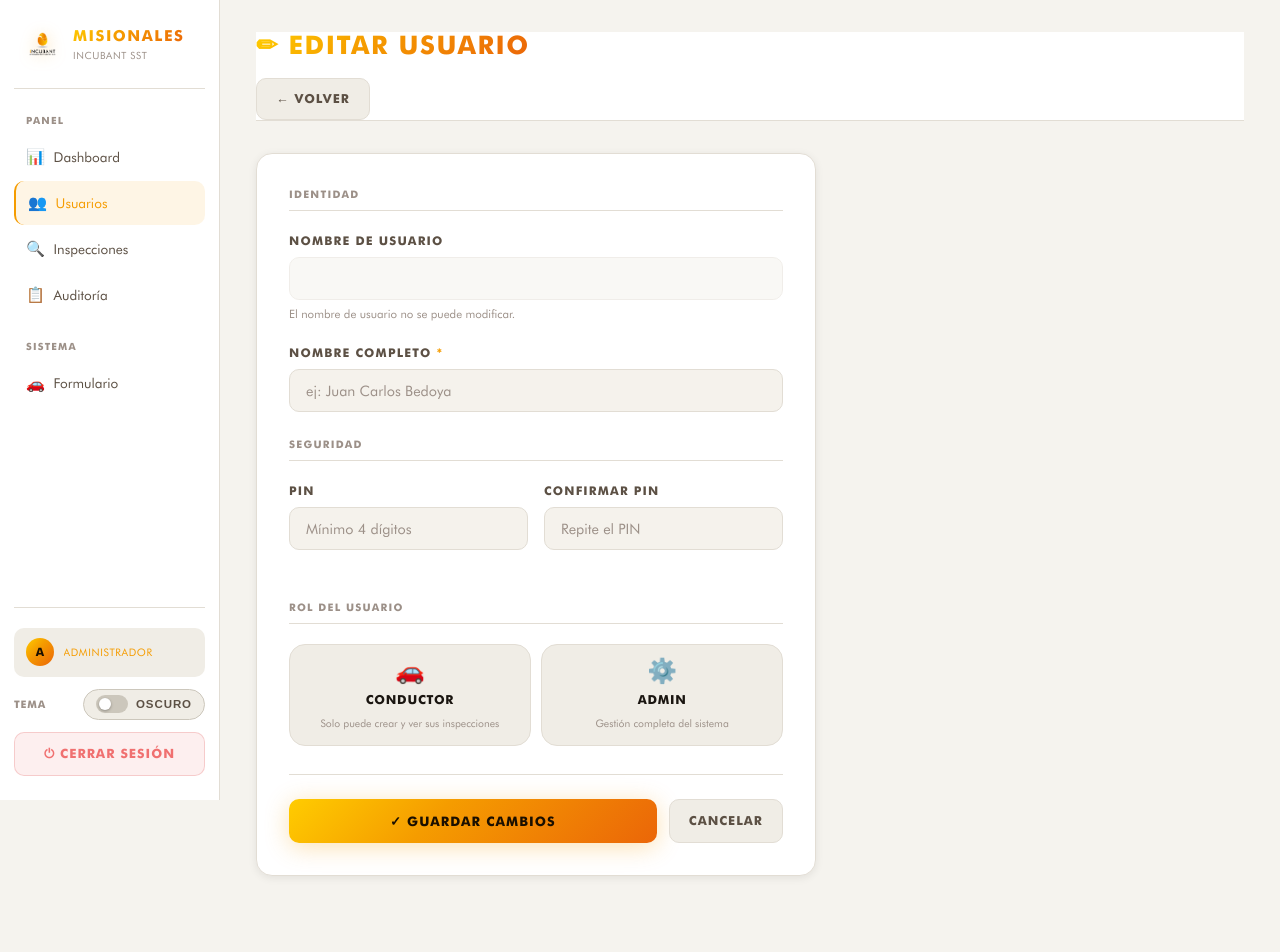
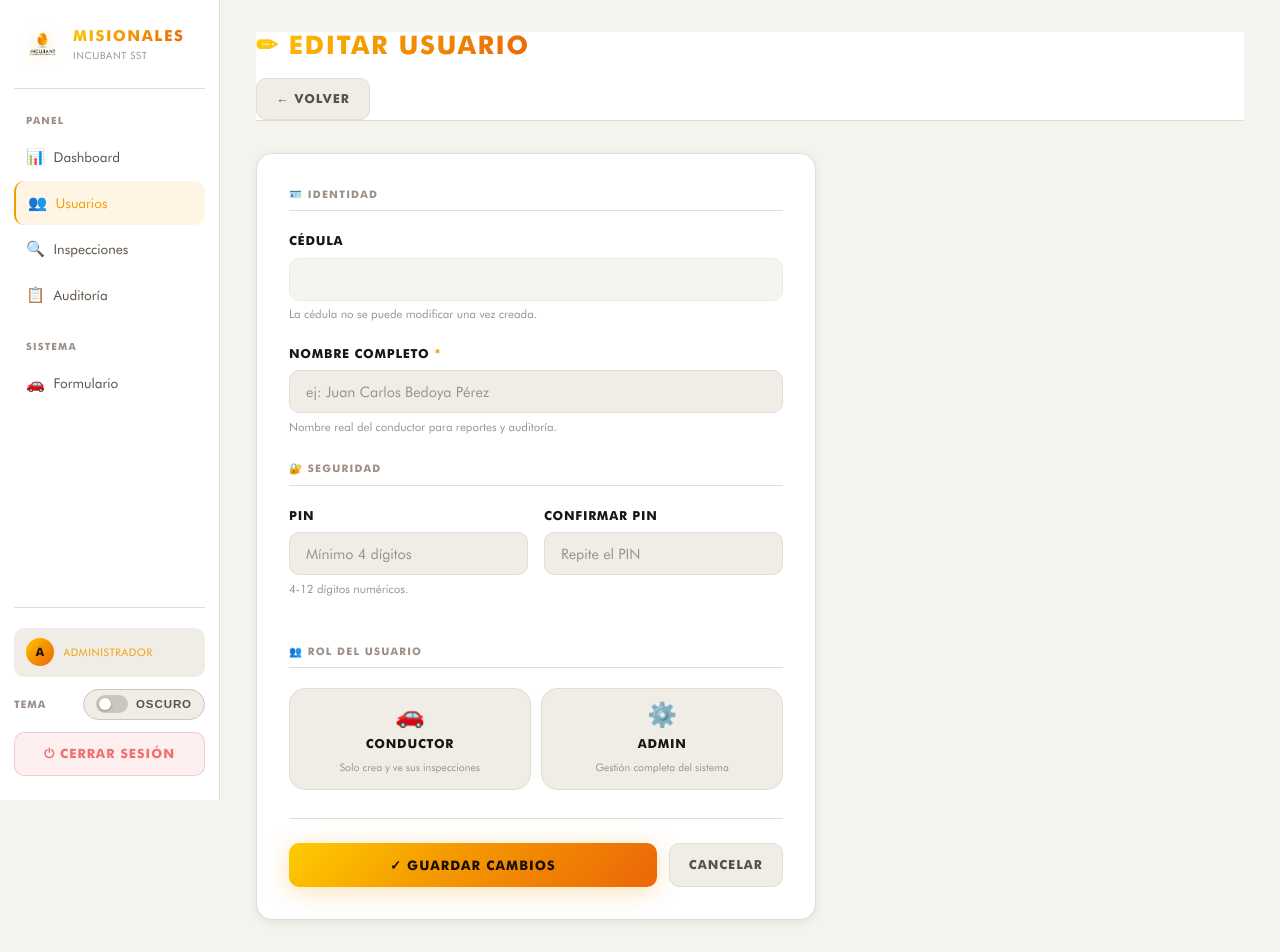
Before and after one commit to Sant-Beco/Misionales, a Python web app: template app/templates/admin/usuario_form.html in a window 1280 px wide. Before the commit the page ends 876 px from the top, so only its background shows below. Run offline with Jinja, Linux system fonts and the light colour scheme; the template is opened without the code that fills it, so the values that code supplies are empty.

Commit message:
añadiendo usuario form admin el campo cedula

```diff
--- a/app/templates/admin/usuario_form.html
+++ b/app/templates/admin/usuario_form.html
@@ -75,7 +75,7 @@
     }
     .btn-back:hover { border-color: var(--amber); color: var(--amber); }
 
-    /* ══ FORM CARD — usa var(--card-bg) para responder al tema ══ */
+    /* ══ FORM CARD ══ */
     .form-card {
       background: var(--card-bg);
       border: 1px solid var(--border);
@@ -90,7 +90,7 @@
     .alert-info { background: rgba(245,156,0,0.07); border: 1px solid rgba(245,156,0,0.2); border-radius: var(--r-md); padding: 0.75rem 1rem; font-size: 0.82rem; color: var(--amber); margin-bottom: 1.5rem; display: flex; align-items: center; gap: 0.5rem; }
     .alert-warn { background: rgba(220,60,60,0.07); border: 1px solid rgba(220,60,60,0.2); border-radius: var(--r-md); padding: 0.75rem 1rem; font-size: 0.82rem; color: #f07070; margin-bottom: 1.5rem; display: flex; align-items: center; gap: 0.5rem; }
 
-    /* ══ SECTION DIVIDER dentro del card ══ */
+    /* ══ SECTION DIVIDER ══ */
     .form-section-title {
       font-size: 0.65rem; font-weight: 700; letter-spacing: 0.12em;
       text-transform: uppercase; color: var(--text3);
@@ -101,6 +101,10 @@
 
     /* ══ FORM GROUPS ══ */
     .form-group { margin-bottom: 1.25rem; }
+    .form-label { display: block; font-size: 0.78rem; font-weight: 700; letter-spacing: 0.06em; text-transform: uppercase; color: var(--text); margin-bottom: 0.4rem; }
+    .form-input { width: 100%; padding: 0.75rem 1rem; background: var(--bg-3); border: 1px solid var(--border); border-radius: var(--r-md); color: var(--text); font-family: inherit; font-size: 0.9rem; transition: all 0.2s; }
+    .form-input:focus { outline: none; border-color: var(--amber); background: var(--bg-2); box-shadow: 0 0 0 3px rgba(245,156,0,0.08); }
+    .form-input:disabled { opacity: 0.5; cursor: not-allowed; }
     .form-hint { font-size: 0.72rem; color: var(--text3); margin-top: 0.3rem; }
     .required { color: var(--amber); }
     .form-row { display: grid; grid-template-columns: 1fr 1fr; gap: 1rem; }
@@ -202,7 +206,7 @@
     <div class="user-pill">
       <div class="user-avatar">{{ admin.nombre_visible[0]|upper if admin.nombre_visible else 'A' }}</div>
       <div style="overflow:hidden;min-width:0;">
-        <div class="user-name">{{ admin.nombre_visible or admin.nombre }}</div>
+        <div class="user-name">{{ admin.nombre_visible or admin.cedula }}</div>
         <div class="user-role">Administrador</div>
       </div>
     </div>
@@ -223,7 +227,7 @@
   <div class="topbar">
     <div>
       <div class="page-title">{{ '+ Nuevo usuario' if modo == 'crear' else '✏ Editar usuario' }}</div>
-      <div class="page-sub">{{ 'Registrar nuevo conductor o administrador' if modo == 'crear' else 'Modificar datos de ' + (usuario.nombre_visible or usuario.nombre) }}</div>
+      <div class="page-sub">{{ 'Registrar nuevo conductor o administrador' if modo == 'crear' else 'Modificar datos de ' + (usuario.nombre_visible or usuario.cedula) }}</div>
     </div>
     <a href="/admin/usuarios" class="btn-back">← Volver</a>
   </div>
@@ -231,7 +235,7 @@
   <div class="form-card">
 
     {% if modo == 'editar' %}
-    <div class="alert-info">ℹ️ Editando: <strong>{{ usuario.nombre }}</strong></div>
+    <div class="alert-info">ℹ️ Editando: <strong>{{ usuario.cedula }}</strong> — {{ usuario.nombre_visible or usuario.cedula }}</div>
     {% endif %}
     {% if modo == 'editar' and usuario.id == admin.id %}
     <div class="alert-warn">⚠️ Estás editando tu propio usuario. No te quites permisos de admin.</div>
@@ -242,33 +246,37 @@
       onsubmit="return validar()">
 
       <!-- SECCIÓN: Identidad -->
-      <div class="form-section-title">Identidad</div>
+      <div class="form-section-title">🪪 Identidad</div>
 
+      <!-- ✅ CÉDULA — ahora es el campo principal en crear -->
       {% if modo == 'crear' %}
       <div class="form-group">
-        <label class="form-label" for="nombre">Nombre de usuario <span class="required">*</span></label>
-        <input type="text" id="nombre" name="nombre" class="form-input"
-          placeholder="ej: conductor01" required autocomplete="off">
-        <div class="form-hint">Solo letras minúsculas, números y guiones bajos.</div>
+        <label class="form-label" for="cedula">Cédula <span class="required">*</span></label>
+        <input type="text" id="cedula" name="cedula" class="form-input"
+          placeholder="ej: 1234567890" required inputmode="numeric" pattern="[0-9]*"
+          minlength="5" maxlength="12" autocomplete="off" oninput="validarCedula()">
+        <div class="form-hint">5-12 dígitos numéricos. Identificador único de login.</div>
+        <div id="cedulaFeedback"></div>
       </div>
       {% else %}
       <div class="form-group">
-        <label class="form-label">Nombre de usuario</label>
-        <input type="text" class="form-input" value="{{ usuario.nombre }}" disabled
-          style="opacity:0.5; cursor:not-allowed;">
-        <div class="form-hint">El nombre de usuario no se puede modificar.</div>
+        <label class="form-label">Cédula</label>
+        <input type="text" class="form-input" value="{{ usuario.cedula }}" disabled
+          style="opacity:0.6; cursor:not-allowed;">
+        <div class="form-hint">La cédula no se puede modificar una vez creada.</div>
       </div>
       {% endif %}
 
       <div class="form-group">
         <label class="form-label" for="nombre_visible">Nombre completo <span class="required">*</span></label>
         <input type="text" id="nombre_visible" name="nombre_visible" class="form-input"
-          placeholder="ej: Juan Carlos Bedoya"
+          placeholder="ej: Juan Carlos Bedoya Pérez"
           value="{{ usuario.nombre_visible if modo == 'editar' else '' }}" required>
+        <div class="form-hint">Nombre real del conductor para reportes y auditoría.</div>
       </div>
 
       <!-- SECCIÓN: Seguridad -->
-      <div class="form-section-title">Seguridad</div>
+      <div class="form-section-title">🔐 Seguridad</div>
 
       <div class="form-row">
         <div class="form-group">
@@ -277,22 +285,22 @@
           </label>
           <input type="password" id="pin" name="pin" class="form-input"
             placeholder="Mínimo 4 dígitos" inputmode="numeric"
-            {% if modo == 'crear' %}required{% endif %} minlength="4"
+            {% if modo == 'crear' %}required{% endif %} minlength="4" maxlength="12"
             oninput="checkPin()">
           <div id="pinFeedback" class="form-hint">
-            {% if modo == 'editar' %}Deja vacío para no cambiar el PIN.{% endif %}
+            {% if modo == 'editar' %}Deja vacío para no cambiar el PIN.{% else %}4-12 dígitos numéricos.{% endif %}
           </div>
         </div>
         <div class="form-group">
           <label class="form-label" for="pin_confirmar">Confirmar PIN</label>
           <input type="password" id="pin_confirmar" name="pin_confirmar" class="form-input"
-            placeholder="Repite el PIN" inputmode="numeric" oninput="checkPin()">
+            placeholder="Repite el PIN" inputmode="numeric" maxlength="12" oninput="checkPin()">
           <div id="pinMatch" class="form-hint"></div>
         </div>
       </div>
 
       <!-- SECCIÓN: Rol -->
-      <div class="form-section-title">Rol del usuario</div>
+      <div class="form-section-title">👥 Rol del usuario</div>
 
       <div class="form-group">
         <div class="rol-selector">
@@ -302,7 +310,7 @@
             <label for="rol_user">
               <div class="rol-icon">🚗</div>
               <div class="rol-name">Conductor</div>
-              <div class="rol-desc">Solo puede crear y ver sus inspecciones</div>
+              <div class="rol-desc">Solo crea y ve sus inspecciones</div>
             </label>
           </div>
           <div class="rol-option">
@@ -329,6 +337,23 @@
 </main>
 
 <script>
+function validarCedula() {
+  const cedula = document.getElementById('cedula').value;
+  const fb = document.getElementById('cedulaFeedback');
+
+  if (cedula.length === 0) {
+    fb.textContent = '';
+  } else if (!/^\d+$/.test(cedula)) {
+    fb.innerHTML = '<span style="color:#f07070;">✕ Solo dígitos</span>';
+  } else if (cedula.length < 5) {
+    fb.innerHTML = '<span style="color:#f07070;">✕ Mínimo 5 dígitos</span>';
+  } else if (cedula.length > 12) {
+    fb.innerHTML = '<span style="color:#f07070;">✕ Máximo 12 dígitos</span>';
+  } else {
+    fb.innerHTML = '<span style="color:#28c878;">✓ Cédula válida</span>';
+  }
+}
+
 function checkPin() {
   const pin  = document.getElementById('pin').value;
   const conf = document.getElementById('pin_confirmar').value;
@@ -336,11 +361,11 @@
   const fm   = document.getElementById('pinMatch');
 
   if (pin.length > 0 && pin.length < 4) {
-    fb.innerHTML = '<span style="color:#f07070;">Mínimo 4 dígitos</span>';
+    fb.innerHTML = '<span style="color:#f07070;">✕ Mínimo 4 dígitos</span>';
   } else if (pin.length >= 4) {
     fb.innerHTML = '<span style="color:#28c878;">✓ PIN válido</span>';
   } else {
-    fb.textContent = '{{ "Deja vacío para no cambiar el PIN." if modo == "editar" else "" }}';
+    fb.textContent = '{{ "Deja vacío para no cambiar el PIN." if modo == "editar" else "4-12 dígitos numéricos." }}';
   }
 
   if (conf.length > 0) {
@@ -353,21 +378,26 @@
 }
 
 function validar() {
+  const esModo = {{ 'true' if modo == 'crear' else 'false' }};
+
+  {% if modo == 'crear' %}
+  // Validar cédula (solo en crear)
+  const cedula = document.getElementById('cedula').value;
+  if (!cedula) { alert('⚠ La cédula es obligatoria'); return false; }
+  if (!/^\d{5,12}$/.test(cedula)) { alert('⚠ La cédula debe tener 5-12 dígitos'); return false; }
+  {% endif %}
+
+  // Validar PIN
   const pin  = document.getElementById('pin').value;
   const conf = document.getElementById('pin_confirmar').value;
-  const esModo = {{ 'true' if modo == 'crear' else 'false' }};
 
-  if (esModo && !pin) { alert('⚠ El PIN es obligatorio'); return false; }
+  {% if modo == 'crear' %}
+  if (!pin) { alert('⚠ El PIN es obligatorio'); return false; }
+  {% endif %}
+
   if (pin && pin.length < 4) { alert('⚠ El PIN debe tener al menos 4 dígitos'); return false; }
   if (pin && pin !== conf) { alert('⚠ Los PINs no coinciden'); return false; }
 
-  {% if modo == 'crear' %}
-  const nombre = document.getElementById('nombre').value;
-  if (!/^[a-z0-9_]+$/.test(nombre)) {
-    alert('⚠ El nombre solo puede tener letras minúsculas, números y guión bajo');
-    return false;
-  }
-  {% endif %}
   return true;
 }
 
```
